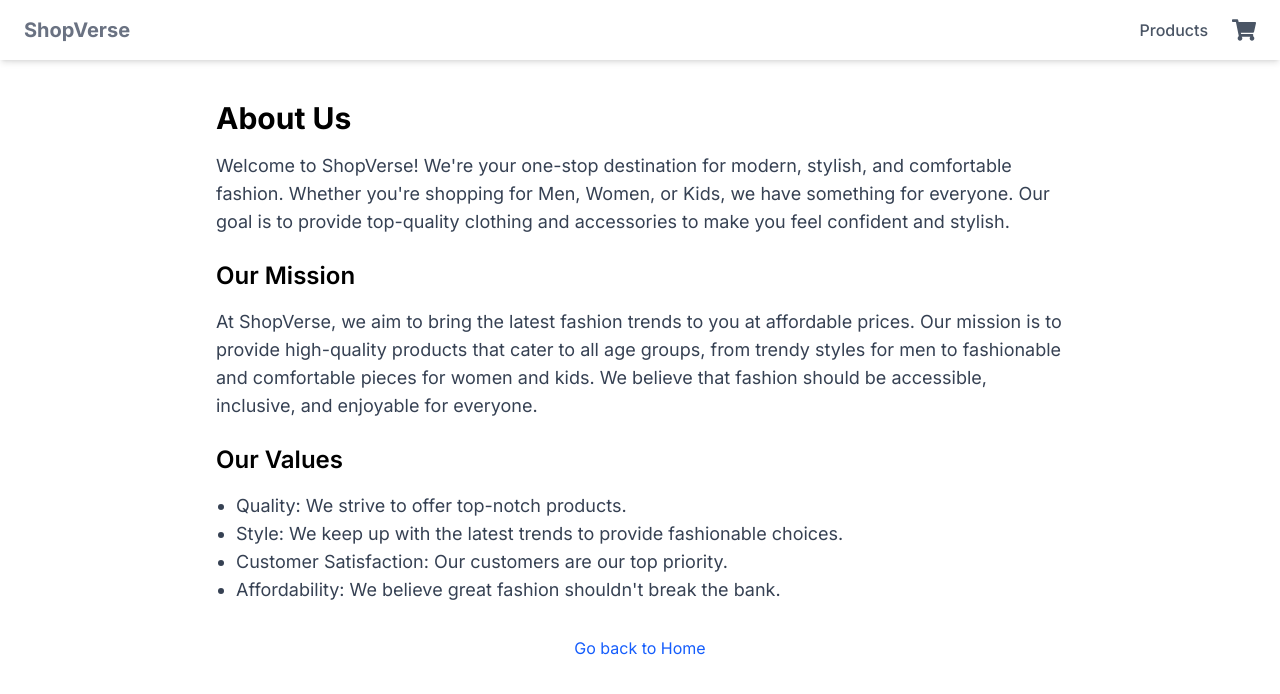
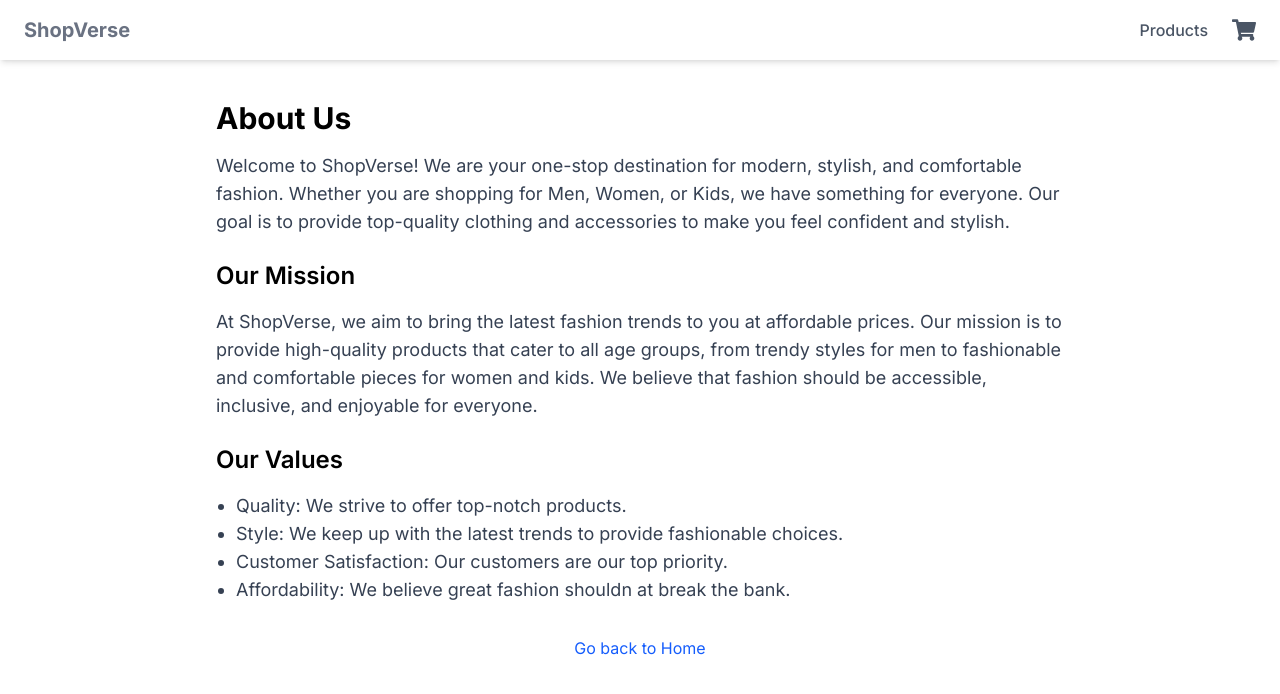
Before and after one commit to avantidhande/ecommerce-website, a Next.js app: page /about in a window 1280 px wide. Shown: the top 694 px of the page. Built offline with nearby package versions, Linux system fonts and the light colour scheme.

Commit message:
Fix: escaped apostrophes in about page

```diff
--- a/next.config.ts
+++ b/next.config.ts
@@ -4,6 +4,9 @@
   images: {
     domains: ['images.unsplash.com'],
   },
+
+
 };
 
+
 export default nextConfig;
--- a/src/app/about/page.tsx
+++ b/src/app/about/page.tsx
@@ -7,7 +7,7 @@
       <div className="max-w-4xl mx-auto py-10 px-6">
         <h1 className="text-3xl font-bold mb-4">About Us</h1>
         <p className="text-lg text-gray-700 mb-6">
-          Welcome to ShopVerse! We're your one-stop destination for modern, stylish, and comfortable fashion. Whether you're shopping for Men, Women, or Kids, we have something for everyone. Our goal is to provide top-quality clothing and accessories to make you feel confident and stylish.
+          Welcome to ShopVerse! We are your one-stop destination for modern, stylish, and comfortable fashion. Whether you are shopping for Men, Women, or Kids, we have something for everyone. Our goal is to provide top-quality clothing and accessories to make you feel confident and stylish.
         </p>
         <h2 className="text-2xl font-semibold mb-4">Our Mission</h2>
         <p className="text-lg text-gray-700 mb-6">
@@ -18,7 +18,7 @@
           <li>Quality: We strive to offer top-notch products.</li>
           <li>Style: We keep up with the latest trends to provide fashionable choices.</li>
           <li>Customer Satisfaction: Our customers are our top priority.</li>
-          <li>Affordability: We believe great fashion shouldn't break the bank.</li>
+          <li>Affordability: We believe great fashion shouldn at break the bank.</li>
         </ul>
 
         <div className="mt-8 text-center">
```
